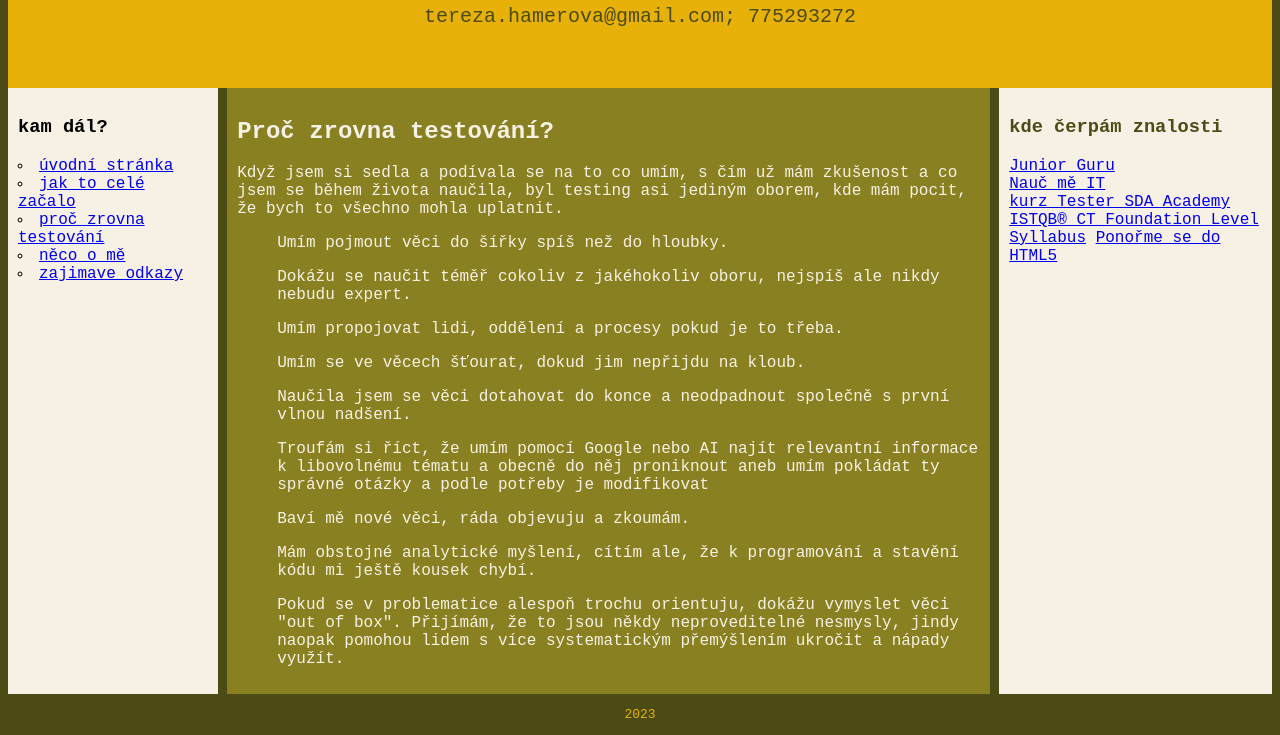
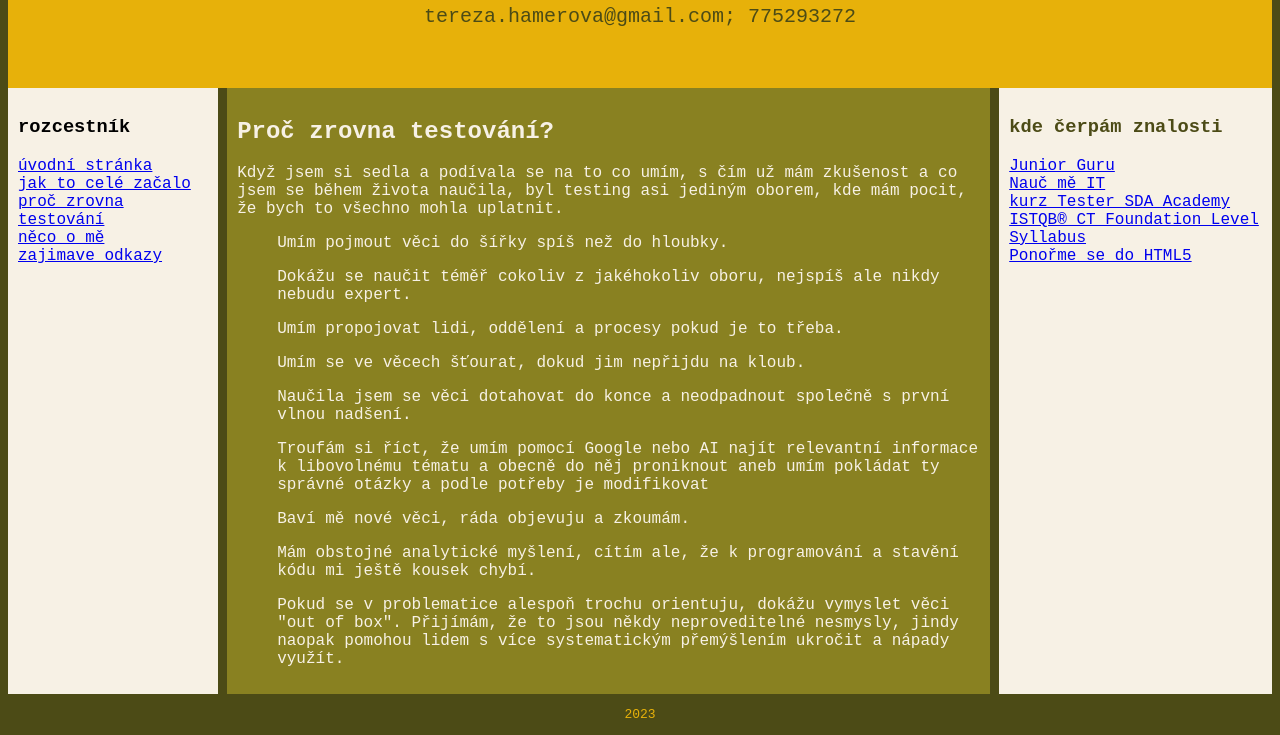
Before and after one commit to TerezaHamerova/webovky-Terez, a plain HTML site: page proc_testovani.html in a window 1280 px wide. Shown: the part 112-847 px from the top of the page. Drawn offline with Linux system fonts and the light colour scheme.

Commit message:
odebrání zarážek v rozcestníku

```diff
--- a/proc_testovani.html
+++ b/proc_testovani.html
@@ -26,12 +26,12 @@
    </header>
    <div class="container">
    <nav>
-    <h3>kam dál?</h3>
-    <li><a href="uvodni_stranka.html">úvodní stránka</a></li>
-    <li><a href="jak_to_zacalo.html">jak to celé začalo</a></li>
-    <li><a href="proc_testovani.html">proč zrovna testování </a></li>
-    <li><a href="neco_o_me.html"> něco o mě</a></li>
-    <li><a href="poznamky.html">zajimave odkazy</a></li>
+    <h3>rozcestník</h3>
+    <a href="uvodni_stranka.html">úvodní stránka</a><br>
+    <a href="jak_to_zacalo.html">jak to celé začalo</a><br>
+    <a href="proc_testovani.html">proč zrovna testování </a><br>
+    <a href="neco_o_me.html"> něco o mě</a><br>
+    <a href="poznamky.html">zajimave odkazy</a><br>
     </nav>
    <section>
        <article>
@@ -54,8 +54,8 @@
          <a href="https://junior.guru/" target="_blank">Junior Guru</a><br>
          <a href="https://naucme.it/" target="_blank">Nauč mě IT</a><br>
          <a href="https://sdacademy.cz/kurzy/software-tester/" target="_blank">kurz Tester SDA Academy</a><br>
-         <a href="https://castb.org/ke-stazeni" target="_blank">ISTQB® CT Foundation Level Syllabus</a>
-         <a href="https://knihy.nic.cz/files/edice/html5.pdf" target="blank">Ponořme se do HTML5</a>
+         <a href="https://castb.org/ke-stazeni" target="_blank">ISTQB® CT Foundation Level Syllabus</a><br>
+         <a href="https://knihy.nic.cz/files/edice/html5.pdf" target="blank">Ponořme se do HTML5</a><br>
       </p>
    </aside>
    </div>
```
